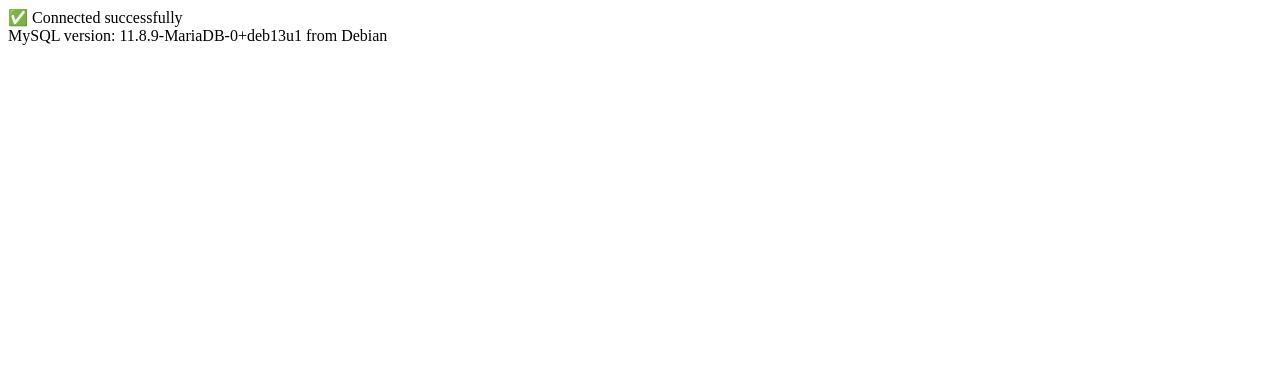
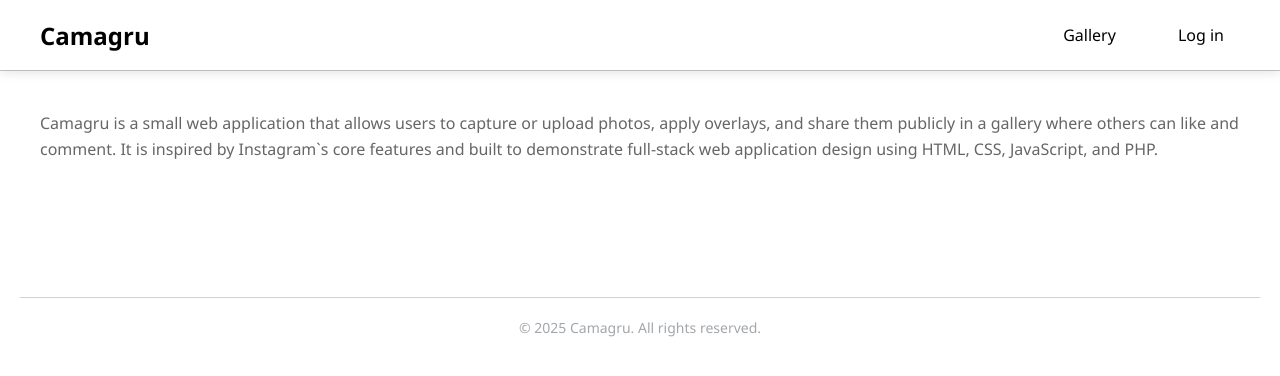
Before and after one commit to mehdiakacem/camagru, a PHP site: page / in a window 1280 px wide. Shown: the top 376 px of the page. Run offline with PHP 8.4, Linux system fonts and the light colour scheme.

Commit message:
added homepage

```diff
--- /dev/null
+++ b/app/includes/autoload.php
@@ -0,0 +1,10 @@
+<?php
+function autoloader($className) {
+    $fileName = str_replace('\\', '/', $className) . '.php';
+
+    $file = __DIR__ . '/../src/' . $fileName;
+
+    include $file;
+}
+
+spl_autoload_register('autoloader');
--- /dev/null
+++ b/app/public/css/index.css
@@ -0,0 +1,194 @@
+* {
+  margin: 0;
+  padding: 0;
+}
+
+body {
+  font-family: "Segoe UI", Tahoma, Geneva, Verdana, sans-serif;
+}
+
+nav {
+  border-bottom: 1px solid #bdbdbd;
+  padding: 0 20px;
+  box-shadow: 0 2px 10px rgba(0, 0, 0, 0.1);
+  position: sticky;
+  top: 0;
+  z-index: 100;
+}
+
+.nav-container {
+  max-width: 1200px;
+  margin: 0 auto;
+  display: flex;
+  justify-content: space-between;
+  align-items: center;
+  height: 70px;
+}
+
+.logo {
+  color: black;
+  font-size: 24px;
+  font-weight: bold;
+  text-decoration: none;
+  transition: transform 0.3s;
+}
+
+.logo:hover {
+  transform: scale(1.05);
+}
+
+.nav-menu {
+  display: flex;
+  list-style: none;
+  gap: 30px;
+}
+
+.nav-menu a {
+  color: black;
+  text-decoration: none;
+  font-size: 16px;
+  padding: 8px 16px;
+  border-radius: 5px;
+  transition: background 0.3s, transform 0.3s;
+}
+
+.nav-menu a:hover {
+  background: rgba(182, 182, 182, 0.2);
+  transform: translateY(-2px);
+}
+
+.content {
+  padding: 40px 20px;
+  max-width: 1200px;
+  margin: 0 auto;
+}
+
+.content p {
+  color: #666;
+  line-height: 1.6;
+  margin-bottom: 15px;
+}
+
+footer {
+  background: white;
+  padding: 20px 20px;
+  margin-top: 60px;
+}
+
+.footer-bottom {
+  text-align: center;
+  padding-top: 20px;
+  border-top: 1px solid #d1d1d1;
+  color: #a3a7ac;
+  font-size: 14px;
+}
+
+input,
+label,
+select,
+textarea {
+  float: left;
+  width: 15em;
+  margin-bottom: 1em;
+  padding: 0.5em;
+}
+label {
+  clear: left;
+  padding: 0;
+  margin: 0;
+}
+input[type="submit"] {
+  margin-left: 2em;
+  width: auto;
+  padding: 0.5em 1em;
+  clear: both;
+  font-size: 1em;
+  display: inline;
+}
+form {
+  overflow: auto;
+  clear: both;
+  display: block;
+}
+
+blockquote {
+  display: table;
+  margin-bottom: 1em;
+  border-bottom: 1px solid #ccc;
+  padding: 0.5em;
+}
+blockquote p {
+  display: table-cell;
+  width: 90%;
+  vertical-align: top;
+}
+blockquote form {
+  display: table-cell;
+  width: 10%;
+}
+
+.errors {
+  padding: 1em;
+  border: 1px solid red;
+  background-color: lightyellow;
+  color: red;
+  margin-bottom: 1em;
+  overflow: auto;
+}
+.errors ul {
+  margin-left: 1em;
+}
+
+form p {
+  clear: both;
+}
+input[type="checkbox"] {
+  float: left;
+  clear: left;
+  width: auto;
+  margin-right: 10px;
+}
+input[type="checkbox"] + label {
+  clear: right;
+}
+
+.jokelist {
+  display: table;
+}
+.categories {
+  display: table-cell;
+  width: 20%;
+  background-color: #333;
+  padding: 1em;
+  list-style-type: none;
+}
+.categories a {
+  color: white;
+  text-decoration: none;
+}
+.categories li {
+  margin-bottom: 1em;
+}
+.jokelist .jokes {
+  display: table-cell;
+  padding: 1em;
+}
+
+.currentpage:before {
+  content: "[";
+}
+.currentpage:after {
+  content: "]";
+}
+
+/* .delete {
+  display: inline;
+  margin: 0;
+  padding: 0;
+} */
+
+.author {
+  font-size: 0.8em;
+  color: #666;
+  /* margin-left: 10em; */
+}
--- a/app/public/index.php
+++ b/app/public/index.php
@@ -1,19 +1,11 @@
 <?php
-$host = getenv('DB_HOST');
-$dbname = getenv('DB_NAME');
-$user = getenv('DB_USER');
-$pass = getenv('DB_PASS');
 
-try {
-    $pdo = new PDO("mysql:dbname=$dbname;host=$host", $user, $pass, [
-        PDO::ATTR_ERRMODE => PDO::ERRMODE_EXCEPTION
-    ]);
+include __DIR__ . '/../includes/autoload.php';
 
-    $query = $pdo->query('SHOW VARIABLES LIKE "version"');
-    $row = $query->fetch();
+$uri = strtok(ltrim($_SERVER['REQUEST_URI'], '/'), '?');
 
-    echo '✅ Connected successfully<br>';
-    echo 'MySQL version: ' . htmlspecialchars($row['Value']);
-} catch (PDOException $e) {
-    echo '❌ Connection failed: ' . htmlspecialchars($e->getMessage());
-}
+echo $uri;
+
+$camagruWebsite = new CamagruWebsite;
+$entryPoint = new \Core\EntryPoint($camagruWebsite);
+$entryPoint->run($uri, $_SERVER['REQUEST_METHOD']);
--- /dev/null
+++ b/app/src/CamagruWebsite.php
@@ -0,0 +1,107 @@
+<?php
+
+class CamagruWebsite implements \Core\Website
+{
+    private \Core\Authentication $authentication;
+    private ?\Core\Model $authorsTable;
+    // private ?\Ninja\DatabaseTable $jokesTable;
+    // private ?\Ninja\DatabaseTable $categoriesTable;
+    // private ?\Ninja\DatabaseTable $jokeCategoriesTable;
+
+    public function __construct()
+    {
+        $host = getenv('DB_HOST');
+        $dbname = getenv('DB_NAME');
+        $user = getenv('DB_USER');
+        $pass = getenv('DB_PASS');
+
+        try {
+            $pdo = new PDO("mysql:dbname=$dbname;host=$host", $user, $pass, [
+                PDO::ATTR_ERRMODE => PDO::ERRMODE_EXCEPTION
+            ]);
+            // $query = $pdo->query('SHOW VARIABLES LIKE "version"');
+            // $row = $query->fetch();
+            // echo '✅ Connected successfully<br>';
+            // echo 'MySQL version: ' . htmlspecialchars($row['Value']);
+        } catch (PDOException $e) {
+            echo '❌ Connection failed: ' . htmlspecialchars($e->getMessage());
+        }
+
+        $this->authorsTable = new \Core\Model(
+            $pdo,
+            'author',
+            'id',
+            '\Ijdb\Entity\Author',
+            // [&$this->jokesTable]
+        );
+        $this->authentication = new \Core\Authentication($this->authorsTable, 'email', 'password');
+
+        // $this->jokesTable = new \Ninja\DatabaseTable(
+        //     $pdo,
+        //     'joke',
+        //     'id',
+        //     '\Ijdb\Entity\Joke',
+        //     [&$this->authorsTable, &$this->jokeCategoriesTable]
+        // );
+        // $this->categoriesTable = new \Ninja\DatabaseTable(
+        //     $pdo,
+        //     'category',
+        //     'id',
+        //     '\Ijdb\Entity\Category',
+        //     [&$this->jokesTable, &$this->jokeCategoriesTable]
+        // );
+        // $this->jokeCategoriesTable = new \Ninja\DatabaseTable($pdo, 'joke_category', 'categoryId');
+    }
+
+    public function getLayoutVariables(): array
+    {
+        return [
+            'loggedIn' => $this->authentication->isLoggedIn()
+        ];
+    }
+
+    public function getDefaultRoute(): string
+    {
+        return 'joke/home';
+    }
+
+    public function getController(string $controllerName): ?object
+    {
+        // $controllers = [
+        //     'joke' => new \Ijdb\Controllers\Joke(
+        //         $this->jokesTable,
+        //         $this->authorsTable,
+        //         $this->categoriesTable,
+        //         $this->authentication
+        //     ),
+        //     'author' => new \Ijdb\Controllers\Author($this->authorsTable),
+        //     'login' => new \Ijdb\Controllers\Login($this->authentication),
+        //     'category' => new \Ijdb\Controllers\Category($this->categoriesTable)
+        // ];
+
+        return $controllers[$controllerName] ?? null;
+    }
+
+    public function checkLogin(string $uri): ?string
+    {
+        // $restrictedPages = [
+        //     'category/list' => \Ijdb\Entity\Author::LIST_CATEGORIES,
+        //     'category/delete' => \Ijdb\Entity\Author::DELETE_CATEGORY,
+        //     'category/edit' => \Ijdb\Entity\Author::EDIT_CATEGORY,
+        //     'author/permissions' => \Ijdb\Entity\Author::EDIT_USER_ACCESS,
+        //     'author/list' => \Ijdb\Entity\Author::EDIT_USER_ACCESS
+        // ];
+
+        // if (isset($restrictedPages[$uri])) {
+        //     if (
+        //         !$this->authentication->isLoggedIn()
+        //         || !$this->authentication->getUser()->hasPermission($restrictedPages[$uri])
+        //     ) {
+        //         header('location: /login/login');
+        //         exit();
+        //     }
+        // }
+
+        return $uri;
+    }
+}
--- /dev/null
+++ b/app/src/Core/Authentication.php
@@ -0,0 +1,57 @@
+<?php
+
+namespace Core;
+
+class Authentication
+{
+
+    public function __construct(private Model $users, private string $usernameColumn, private string $passwordColumn)
+    {
+        session_start();
+    }
+
+    public function login(string $username, string $password): bool
+    {
+        $user = $this->users->find($this->usernameColumn, strtolower($username));
+
+        if (!empty($user) && password_verify($password, $user[0]->{$this->passwordColumn})) {
+            session_regenerate_id();
+            $_SESSION['username'] = $username;
+            $_SESSION['password'] = $user[0]->{$this->passwordColumn};
+            return true;
+        } else {
+            return false;
+        }
+    }
+
+    public function isLoggedIn(): bool
+    {
+        if (empty($_SESSION['username'])) {
+            return false;
+        }
+
+        $user = $this->users->find($this->usernameColumn, strtolower($_SESSION['username']));
+
+        if (!empty($user) && $user[0]->{$this->passwordColumn} === $_SESSION['password']) {
+            return true;
+        } else {
+            return false;
+        }
+    }
+
+    public function logout()
+    {
+        unset($_SESSION['username']);
+        unset($_SESSION['password']);
+        session_regenerate_id();
+    }
+
+    public function getUser(): ?object
+    {
+        if ($this->isLoggedIn()) {
+            return $this->users->find($this->usernameColumn, strtolower($_SESSION['username']))[0];
+        } else {
+            return null;
+        }
+    }
+}
--- /dev/null
+++ b/app/src/Core/EntryPoint.php
@@ -0,0 +1,81 @@
+<?php
+
+namespace Core;
+
+class EntryPoint
+{
+    public function __construct(private \Core\Website $website) {}
+
+    public function run(string $uri, string $method)
+    {
+        try {
+            $this->checkUri($uri, $method);
+
+            if ($uri == '') {
+                // $uri = $this->website->getDefaultRoute();
+                $title = 'Camagru';
+
+                $variables = $page['variables'] ?? [];
+                $output = $this->loadView('home.php', []);
+            }
+            else {
+
+
+                $route = explode('/', $uri);
+
+            $controllerName = array_shift($route);
+            $action = array_shift($route);
+
+            $this->website->checkLogin($controllerName . '/' . $action);
+
+            if ($method === 'POST') {
+                $action .= 'Submit';
+            }
+
+            $controller = $this->website->getController($controllerName);
+
+            if (is_callable([$controller, $action])) {
+                $page = $controller->$action(...$route);
+
+                $title = $page['title'];
+
+                $variables = $page['variables'] ?? [];
+                $output = $this->loadView($page['template'], $variables);
+            } else {
+                http_response_code(404);
+                $title = 'Not found';
+                $output = 'Sorry, the page you are looking for could  not be found.';
+            }
+        }
+        } catch (\PDOException $e) {
+            $title = 'An error has occurred';
+
+            $output = 'Database error: ' . $e->getMessage() . ' in ' .
+                $e->getFile() . ':' . $e->getLine();
+        }
+
+        $layoutVariables = $this->website->getLayoutVariables();
+        $layoutVariables['title'] = $title;
+        $layoutVariables['output'] = $output;
+
+        echo $this->loadView('/layouts/main.php', $layoutVariables);
+    }
+
+    private function loadView($viewFileName, $variables)
+    {
+        extract($variables);
+
+        ob_start();
+        include  __DIR__ . '/../Views/' . $viewFileName;
+
+        return ob_get_clean();
+    }
+
+    private function checkUri($uri)
+    {
+        if ($uri != strtolower($uri)) {
+            http_response_code(301);
+            header('location: ' . strtolower($uri));
+        }
+    }
+}
--- /dev/null
+++ b/app/src/Core/Model.php
@@ -0,0 +1,155 @@
+<?php
+
+namespace Core;
+
+class Model
+{
+    public function __construct(private \PDO $pdo, private string $table, private string $primaryKey, private string $className = '\stdClass', private array $constructorArgs = []) {}
+
+    public function find(string $column, string $value, $orderBy = null, int $limit = 0)
+    {
+        $query = 'SELECT * FROM `' . $this->table . '` WHERE `' . $column . '` = :value';
+
+        $values = [
+            'value' => $value
+        ];
+
+        if ($orderBy != null) {
+            $query .= ' ORDER BY ' . $orderBy;
+        }
+
+        if ($limit > 0) {
+            $query .= ' LIMIT ' . $limit;
+        }
+
+        $stmt = $this->pdo->prepare($query);
+        $stmt->execute($values);
+
+        return $stmt->fetchAll(\PDO::FETCH_CLASS, $this->className, $this->constructorArgs);
+    }
+
+    public function findAll($orderBy = null, int $limit = 0, int $offset = 0)
+    {
+        $query = 'SELECT * FROM ' . $this->table;
+
+        if ($orderBy != null) {
+            $query .= ' ORDER BY ' . $orderBy;
+        }
+
+        if ($limit > 0) {
+            $query .= ' LIMIT ' . $limit;
+        }
+
+        if ($offset > 0) {
+            $query .= ' OFFSET ' . $offset;
+        }
+
+
+        $stmt = $this->pdo->prepare($query);
+        $stmt->execute();
+
+        return $stmt->fetchAll(\PDO::FETCH_CLASS, $this->className, $this->constructorArgs);
+    }
+
+    public function total()
+    {
+        $stmt = $this->pdo->prepare('SELECT COUNT(*) FROM `' . $this->table . '`');
+        $stmt->execute();
+        $row = $stmt->fetch();
+        return $row[0];
+    }
+
+    public function save($record)
+    {
+        $entity = new $this->className(...$this->constructorArgs);
+        try {
+            if (empty($record[$this->primaryKey])) {
+                unset($record[$this->primaryKey]);
+            }
+            $insertId = $this->insert($record);
+
+            $entity->{$this->primaryKey} = $insertId;
+        } catch (\PDOException $e) {
+            $this->update($record);
+        }
+
+        foreach ($record as $key => $value) {
+            if (!empty($value)) {
+                if ($value instanceof \DateTime) {
+                    $value = $value->format('Y-m-d H:i:s');
+                }
+                $entity->$key = $value;
+            }
+        }
+        return $entity;
+    }
+
+    private function update($values)
+    {
+        $query = ' UPDATE `' . $this->table . '` SET ';
+
+        foreach ($values as $key => $value) {
+            $query .= '`' . $key . '` = :' . $key . ',';
+        }
+
+        $query = rtrim($query, ',');
+
+        $query .= ' WHERE `' . $this->primaryKey . '` = :primaryKey';
+
+        // Set the :primaryKey variable
+        $values['primaryKey'] = $values['id'];
+
+        $values = $this->processDates($values);
+
+        $stmt = $this->pdo->prepare($query);
+        $stmt->execute($values);
+    }
+
+    private function insert($values)
+    {
+        $query = 'INSERT INTO `' . $this->table . '` (';
+
+        foreach ($values as $key => $value) {
+            $query .= '`' . $key . '`,';
+        }
+
+        $query = rtrim($query, ',');
+
+        $query .= ') VALUES (';
+
+        foreach ($values as $key => $value) {
+            $query .= ':' . $key . ',';
+        }
+
+        $query = rtrim($query, ',');
+
+        $query .= ')';
+
+        $values = $this->processDates($values);
+
+        $stmt = $this->pdo->prepare($query);
+        $stmt->execute($values);
+
+        return $this->pdo->lastInsertId();
+    }
+
+    public function delete($field, $value)
+    {
+        $values = [':value' => $value];
+
+        $stmt = $this->pdo->prepare('DELETE FROM `' . $this->table . '` WHERE `' . $field . '` = :value');
+
+        $stmt->execute($values);
+    }
+
+    private function processDates($values)
+    {
+        foreach ($values as $key => $value) {
+            if ($value instanceof \DateTime) {
+                $values[$key] = $value->format('Y-m-d');
+            }
+        }
+
+        return $values;
+    }
+}
--- /dev/null
+++ b/app/src/Core/Website.php
@@ -0,0 +1,11 @@
+<?php
+
+namespace Core;
+
+interface Website
+{
+    public function getDefaultRoute(): string;
+    public function getController(string $controllerName): ?object;
+    public function checkLogin(string $uri): ?string;
+    public function getLayoutVariables(): array;
+}
--- /dev/null
+++ b/app/src/Views/home.php
@@ -0,0 +1,6 @@
+<p>Camagru is a small web application that allows users to capture or
+    upload photos, apply overlays, and share them publicly in a gallery
+    where others can like and comment.
+    It is inspired by Instagram`s core features and built to demonstrate
+    full-stack web application design using HTML, CSS, JavaScript, and PHP.
+</p>
--- /dev/null
+++ b/app/src/Views/layouts/main.php
@@ -0,0 +1,40 @@
+<!doctype html>
+<html>
+
+<head>
+    <meta charset="utf-8">
+    <link rel="stylesheet" href="css/index.css">
+    <title><?= $title ?></title>
+</head>
+
+<body>
+    <nav>
+        <div class="nav-container">
+            <a href="/" class="logo">Camagru</a>
+            <ul class="nav-menu">
+                <li><a href="/joke/list">Gallery</a></li>
+                <!-- <li><a href="/joke/list">Editor</a></li>
+                <li><a href="/joke/list">Profile</a></li> -->
+
+                <!-- <li><a href="/joke/edit">Add a new Joke</a></li> -->
+
+                <?php if ($loggedIn): ?>
+                    <li class="logout"><a href="/login/logout">Log out</a></li>
+                <?php else: ?>
+                    <li class="login"><a href="/login/login">Log in</a></li>
+                <?php endif; ?>
+
+            </ul>
+        </div>
+    </nav>
+    <main class="content">
+        <?= $output ?>
+    </main>
+    <footer>
+        <div class="footer-bottom">
+            <p>&copy; 2025 Camagru. All rights reserved.</p>
+        </div>
+    </footer>
+</body>
+
+</html>
```
Also changed, not shown: app/src/Controllers/ImageController.php (added), 1 other file.
